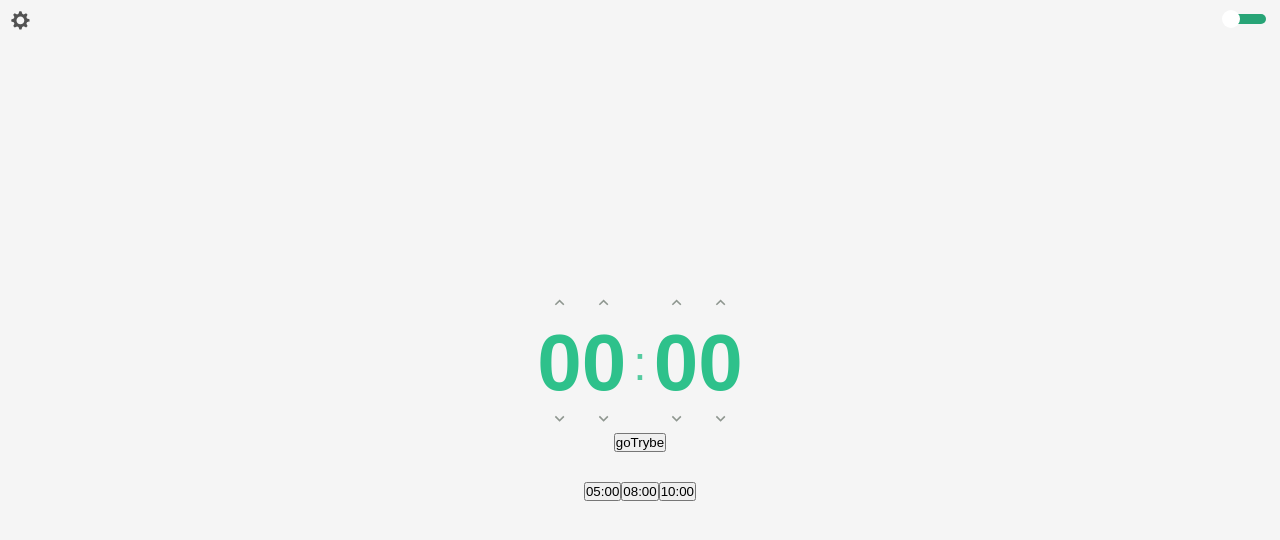
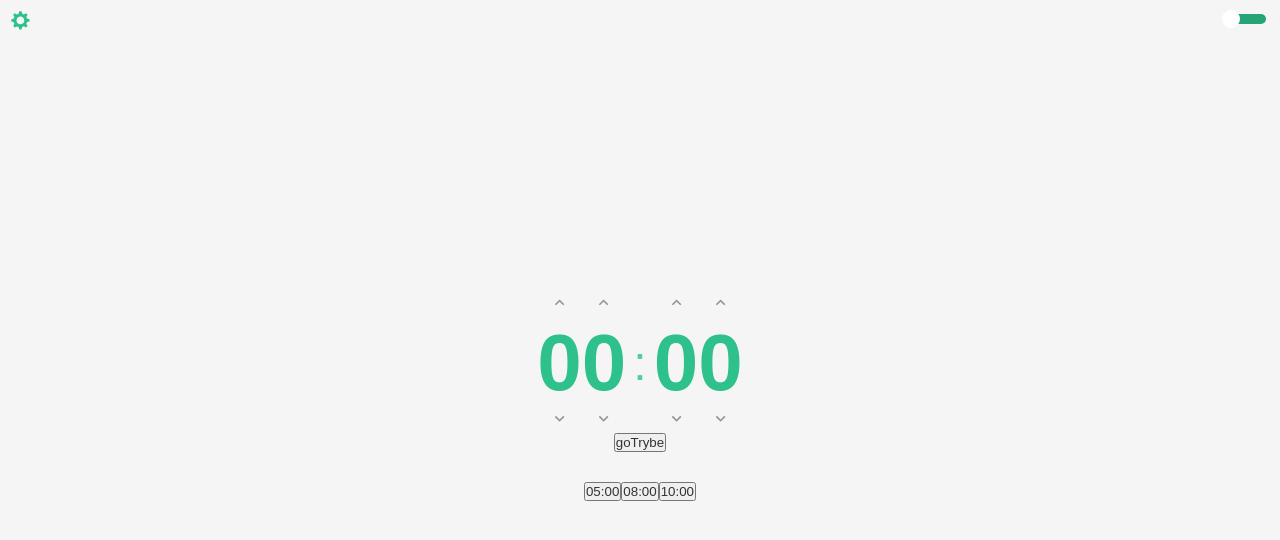
Before and after one commit to RenzoSev/typescript-countdown, a React (Create React App) app: page / in a window 1280 px wide. Shown: the top 540 px of the page. Built offline with nearby package versions, Linux system fonts and the light colour scheme.

Commit message:
dark/light mode base styles

```diff
--- a/src/styles/global.ts
+++ b/src/styles/global.ts
@@ -13,7 +13,7 @@ export default createGlobalStyle`
 
     button {
         cursor: pointer;
-
+        color: ${(props) => props.theme.colors.text};
         transition: all 0.3s;
     }
 
--- a/src/styles/styles.ts
+++ b/src/styles/styles.ts
@@ -5,7 +5,7 @@ const DivChangePage = styled.div`
     left: 0;
 
     font-size: 1.3rem;
-    color: #525252;
+    color: ${(props) => props.theme.colors.primary};
 
     padding: 0.6rem;
 `;
```
